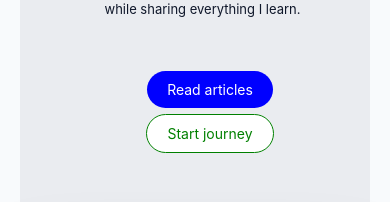
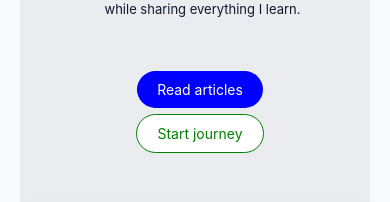
Before and after one commit to passiedaniels/pascaliaweb, a React (Create React App) app: page / in a window 390 px wide. Shown: the part 241-443 px from the top of the page. Built offline with nearby package versions, Linux system fonts and the light colour scheme.

Commit message:
Update HomePage.css

```diff
--- a/src/HomePage.css
+++ b/src/HomePage.css
@@ -51,7 +51,7 @@
   }
   .btn {
     flex-direction: column;
-    margin-right: 50px;
+    margin-right: 70px;
 
     gap: 50px;
     font-size: 13px;
```
